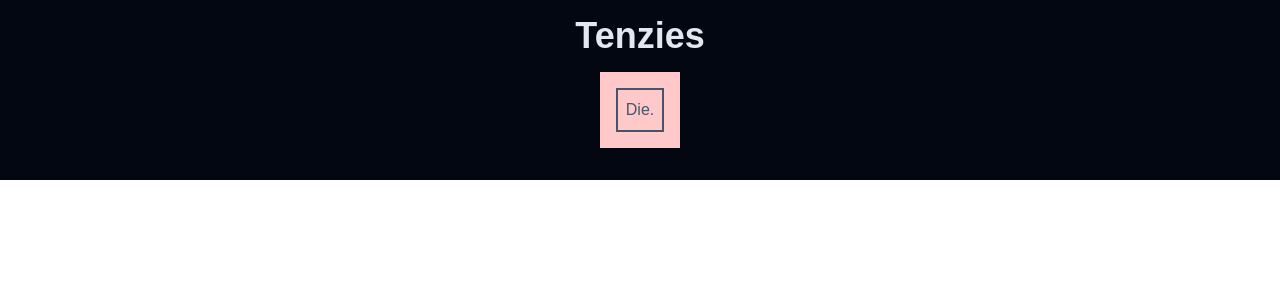
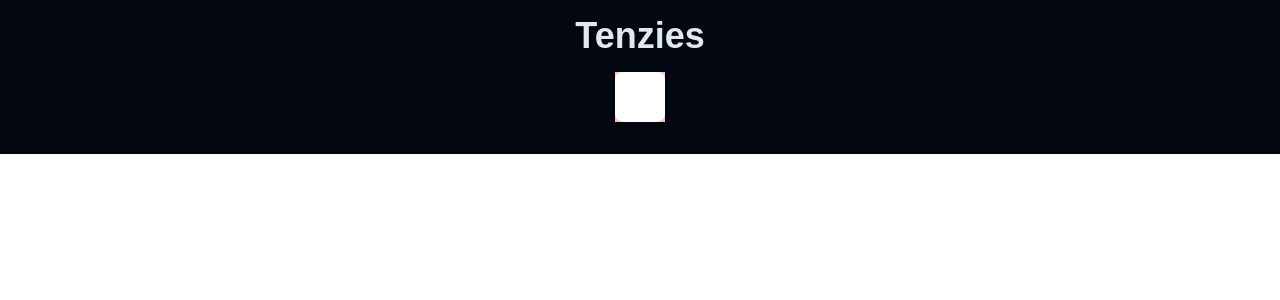
Before and after one commit to millan-figueroa/tenzies, a Next.js app: page / in a window 1280 px wide. Shown: the top 300 px of the page. Built offline with nearby package versions, Linux system fonts and the light colour scheme.

Commit message:
Creates DieProps to pass value to Die instances, adds styling to dice

```diff
--- a/src/components/Die.tsx
+++ b/src/components/Die.tsx
@@ -1,3 +1,14 @@
-export default function Die() {
-  return <div className="m-4 p-2 border-2">Die.</div>;
+type DieProps = {
+  value: number;
+};
+
+export default function Die({ value }: DieProps) {
+  return (
+    <button
+      className="h-[50px] w-[50px] shadow-md rounded-lg border-none bg-white font-inter text-[1.75rem] font-bold cursor-pointer"
+      value={value}
+    >
+      {value}
+    </button>
+  );
 }
```
